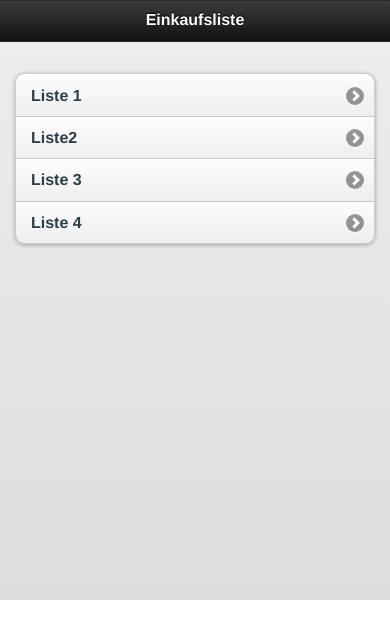
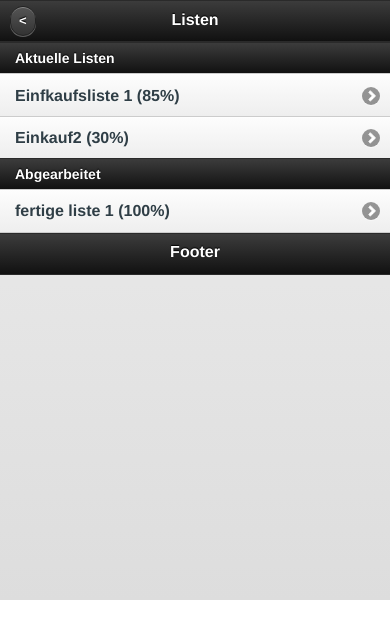
Before and after one commit to happyhour2012/client-html5-www, a plain HTML site: page index.html in a window 390 px wide. Drawn offline with Linux system fonts and the light colour scheme.

Commit message:
Einkaufsliste HomeScreen Einkaufsliste NeueListe-Screen

```diff
--- a/index.html
+++ b/index.html
@@ -1,6 +1,6 @@
 <!DOCTYPE html>
 <html>
-    <head>
+	<head>
         <meta charset="utf-8" />
         <meta name="viewport" content="width=device-width, initial-scale=1" />
         <title>Einkaufsliste</title>
@@ -9,37 +9,69 @@
         <script type="text/javascript" src="assets/js/jquery.js"></script>
         <script type="text/javascript" src="assets/js/jquery.mobile.js"></script>
     </head>
-    <body>
+     <body>
         <div data-role="page" id="page1">
             <div data-theme="a" data-role="header">
                 <h3>
-                    Einkaufsliste
+                    Listen
                 </h3>
+                <a data-role="button" data-transition="fade" data-theme="a" href="page1">
+                    &lt;
+                </a>
             </div>
             <div data-role="content">
-                <ul data-role="listview" data-divider-theme="b" data-inset="true">
+                <ul data-role="listview" data-divider-theme="a" data-inset="false">
+                    <li data-role="list-divider" role="heading">
+                        Aktuelle Listen
+                    </li>
                     <li data-theme="c">
                         <a href="#page1" data-transition="slide">
-                            Liste 1
+                            Einfkaufsliste 1   (85%)
                         </a>
                     </li>
                     <li data-theme="c">
-                        <a href="#page1" data-transition="slide">
-                            Liste2
+                        <a href="#page2" data-transition="slide"  >
+                            Einkauf2 (30%)
                         </a>
+                    </li>
+                    <li data-role="list-divider" role="heading">
+                        Abgearbeitet
                     </li>
                     <li data-theme="c">
                         <a href="#page1" data-transition="slide">
-                            Liste 3
-                        </a>
-                    </li>
-                    <li data-theme="c">
-                        <a href="#page1" data-transition="slide">
-                            Liste 4
+                            fertige liste 1 (100%)
                         </a>
                     </li>
                 </ul>
             </div>
+            <div data-theme="a" data-role="footer">
+                <h3>
+                    Footer
+                </h3>
+            </div>
+        </div>
+        <div data-role="page" id="page2">
+             <div data-theme="a" data-role="header">
+                <h3>
+                    Neue Liste
+                </h3>
+                <a data-role="button" data-transition="fade" data-theme="a" href="#page1">
+                    &lt;
+                </a>
+            </div>
+            <div data-role="content">
+	            <label for="basic">Name</label>
+	    		<input type="text" name="name" id="basic" value=""  />
+	    		<a data-role="button" data-transition="fade" data-theme="a" href="#page1">
+                    Speichern
+                </a>
+        	</div>
+        	<div data-theme="a" data-role="footer">
+                <h3>
+                    Footer
+                </h3>
+            </div>
+
         </div>
         <script>
             //App custom javascript
```
